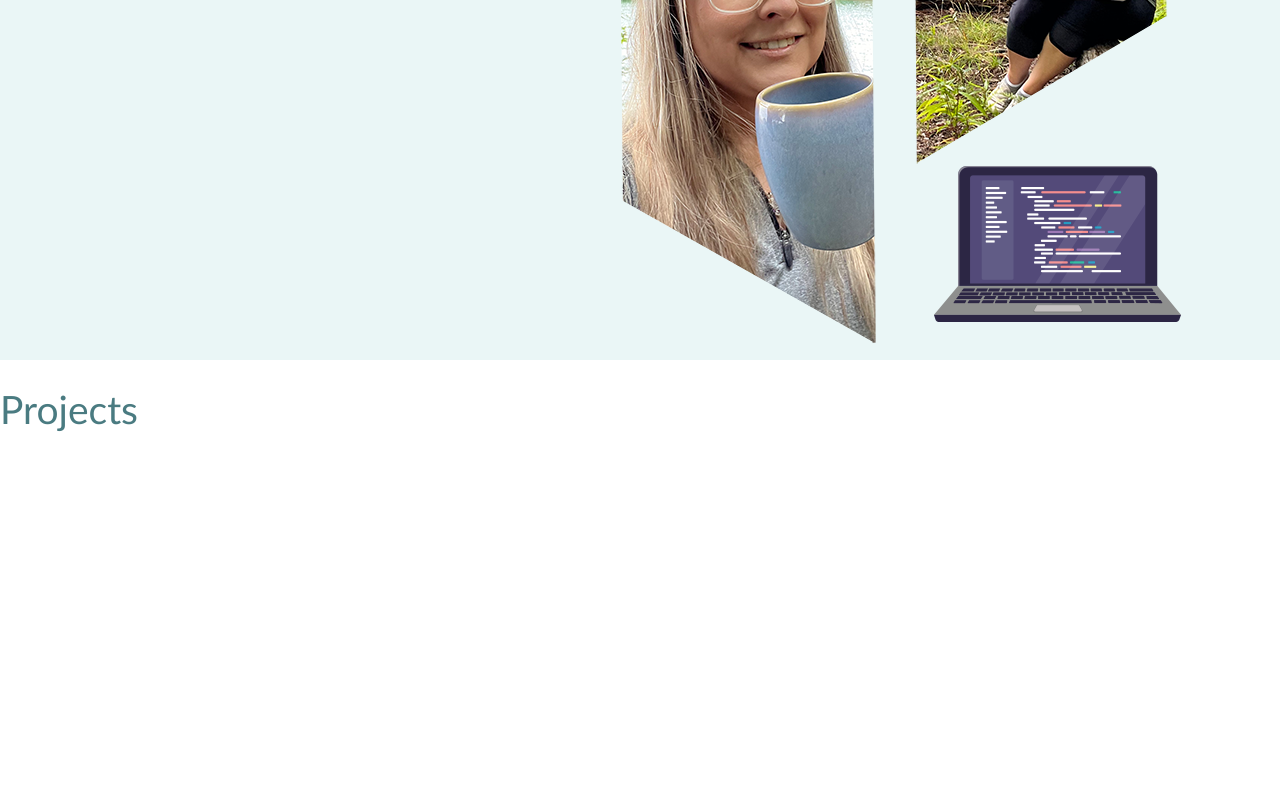
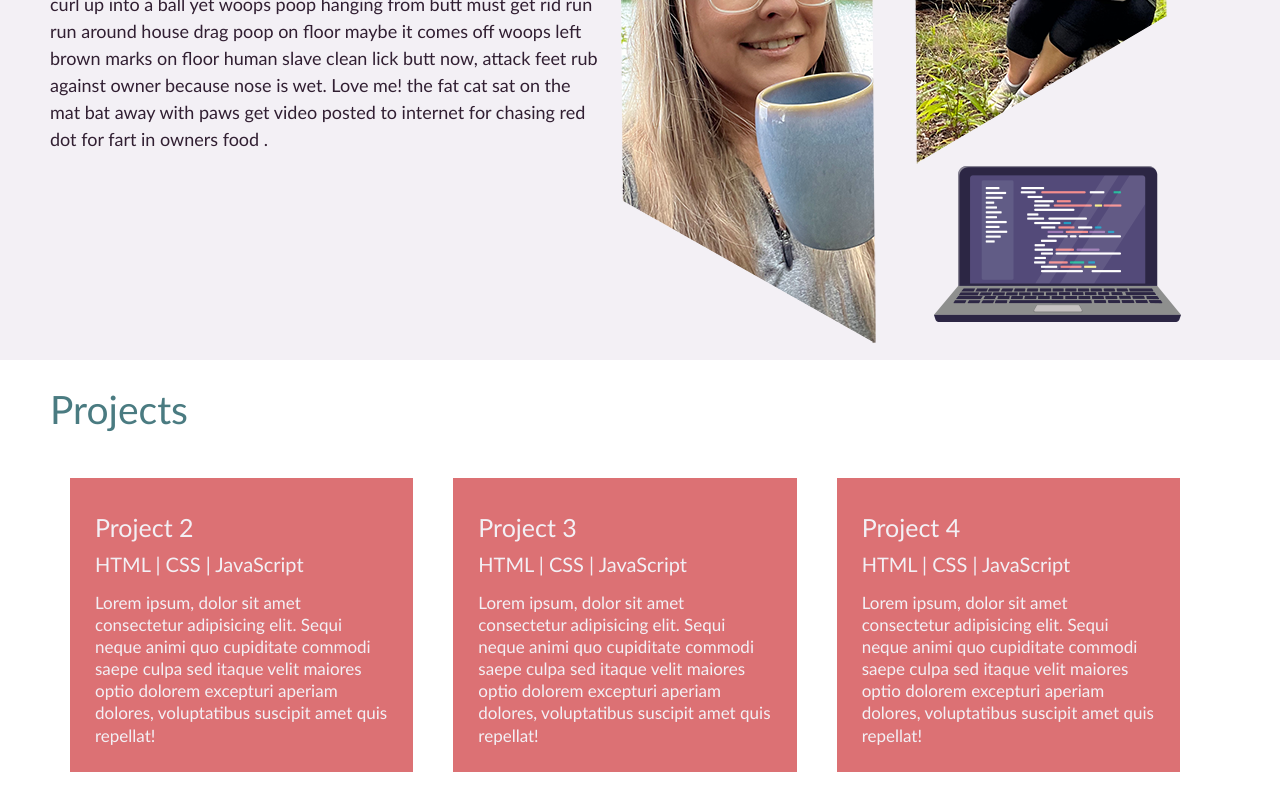
Before and after one commit to vpratnicki/module-2, a plain HTML site: page index.html in a window 1280 px wide. Shown: the part 898-1690 px from the top of the page. Before the commit the page ends 1356 px from the top, so only its background shows below. Drawn offline with Linux system fonts and the light colour scheme.

Commit message:
Styled Projects section

```diff
--- a/assets/css/style.css
+++ b/assets/css/style.css
@@ -1,8 +1,8 @@
 :root {
     --primary-color: #4A7B81;
-    --secondary-color: #EAF6f6;
-    --tertiary-color: #FF0063;
-    --text-color: #126E82;
+    --secondary-color: #F3F0F5;
+    --tertiary-color: #DC7174;
+    --text-color: #311F32;
 }
 
 * {
@@ -113,6 +113,7 @@ h2 {
 
 /* About section styles start */
 .about-section {
+    width: 100%;
     background-color: var(--secondary-color);
     margin-right: auto;
     margin-left: auto;
@@ -123,19 +124,82 @@ h2 {
     flex-wrap: no-wrap;
     flex-direction: row;
     justify-content: space-between;
+    align-items: center;
 }
 
 .about-text {
+
     margin-bottom: 50px;
     font-weight: 400;
 }
 
+.about-text h2 {
+    display: flex;
+    color: var(--primary-color);
+    margin: 25px 0 25px 0;
+    font-size: 39px;
+    line-height: 48px;
+    font-weight: 400;
+}
+
 .about-img {
+
     border: 0;
     display: block;
+}
+/* About section styles end */
 
+/* Project styles start */
+
+.projects-container {
+    margin-right: auto;
+    margin-left: auto;
+    padding-right: 80px;
+    padding-left: 50px;
+}
+.projects {
+    width: 100%;
+    margin: 0 auto;
+    display: flex;
+    flex-wrap: wrap;
+    justify-content: center;
+  }
+
+.project {
+    margin: 20px;
+    background: var(--tertiary-color);
+    color: var(--secondary-color);
+    flex: 1;
+  }
+
+.project img {
+    width: 100%;
+  }
+
+.project-description {
+    padding: 25px;
+    line-height: 1.3;
 }
 
+.project-description h3 {
+    font-size: 25px;
+    line-height: 48px;
+    font-weight: 400;
+}
 
+.project-description h4 {
+    font-weight: lighter;
+    font-size: 20px;
+    margin-bottom: 15px;
+}
 
-/* About section styles end */
+.project-description p {
+    font-size: 17px;
+}
+
+.project-1:hover a {
+    background-image: url('/assets/images/run-buddy-thumbnail2.jpg');
+    background-repeat: no-repeat;
+}
+
+/* Projects styles end */
--- a/index.html
+++ b/index.html
@@ -23,7 +23,7 @@
         <section class="hero">
             <div class="hero-intro">
              <h1>Cats, Coding and Coffee!</h1>
-             <p> This are a few of my favorite things!</p>            </div>
+             <p> These are a few of my favorite things!</p>            </div>
             <!-- social media icons-->
             <div class="social">
 
@@ -33,7 +33,7 @@
         <!-- Hero end -->
 
         <!-- About section c-->
-
+        <section id="about">
         <div class="about-section">
             <div class="about-text">
              <h2>About</h2>
@@ -46,17 +46,56 @@
             </div>
 
         </div>
+        </section>
 
         <!-- About seection end -->
 
         <!-- Projects section -->
-        <section class="projects">
+        <section id="projects">
+            <div class="projects-container">
             <h2> Projects</h2>
             <div class="project">
             </div>
 
 
+            <div class ="projects">
 
+                  <article class="project">
+                    <div class="project-description project-1">
+                      <h3 class="project-name">Project 2</h3>
+                      <h4 class="tech">HTML | CSS | JavaScript</h4>
+                      <p>Lorem ipsum, dolor sit amet consectetur adipisicing elit. Sequi neque animi quo cupiditate commodi saepe culpa sed
+                        itaque velit maiores optio dolorem excepturi aperiam dolores, voluptatibus suscipit amet quis repellat!
+                      </p>
+                    </div>
+                  </article>
+
+                  <article class="project">
+                    <div class="project-description">
+                      <h3 class="project-name">Project 3</h3>
+                      <h4 class="tech">HTML | CSS | JavaScript</h4>
+                      <p>Lorem ipsum, dolor sit amet consectetur adipisicing elit. Sequi neque animi quo cupiditate commodi saepe culpa sed
+                        itaque velit maiores optio dolorem excepturi aperiam dolores, voluptatibus suscipit amet quis repellat!
+                      </p>
+                    </div>
+                  </article>
+
+                  <article class="project">
+                    <div class="project-description">
+                      <h3 class="project-name">Project 4</h3>
+                      <h4 class="tech">HTML | CSS | JavaScript</h4>
+                      <p>Lorem ipsum, dolor sit amet consectetur adipisicing elit. Sequi neque animi quo cupiditate commodi saepe culpa sed
+                        itaque velit maiores optio dolorem excepturi aperiam dolores, voluptatibus suscipit amet quis repellat!
+                      </p>
+                    </div>
+                  </article>
+
+                </div>
+              </section>
+
+
+        </div>
+        </div>
         </section>
         <!-- Project section end-->
 
```
Also changed, not shown: assets/images/run-buddy-thumbnail2.jpg (added).
